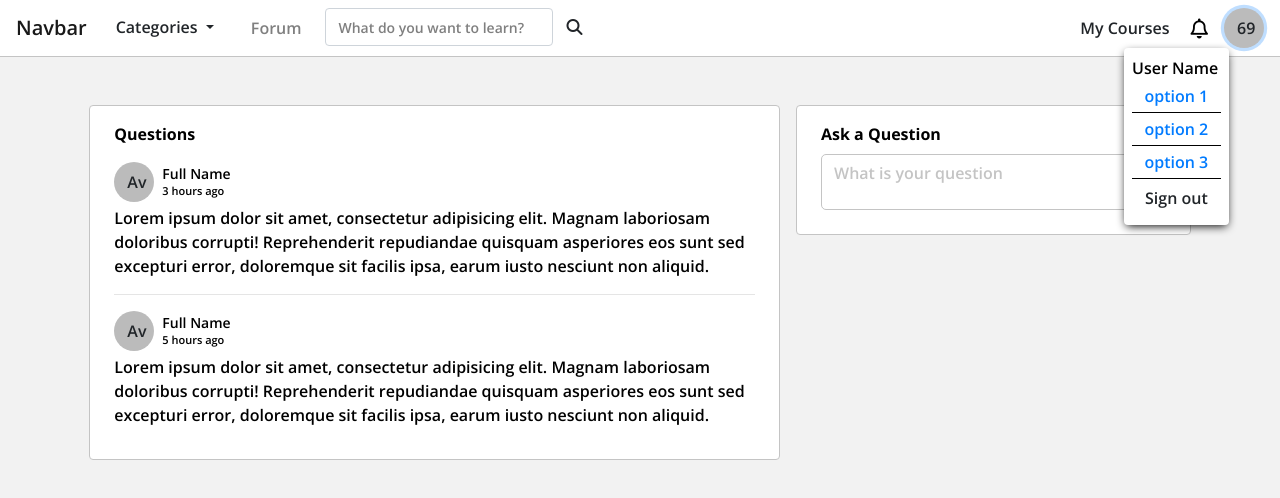
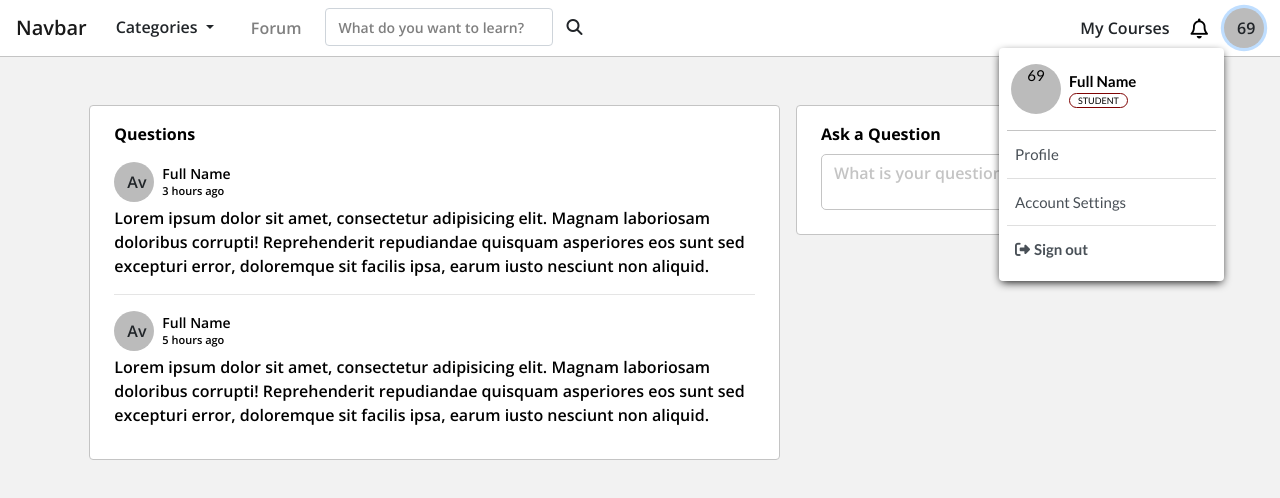
Before and after one commit to Gansukii/IskoLearning, a website: page public/forum.html in a window 1280 px wide. Both pictures are taken after a click on the button "69". Drawn offline with nearby package versions, Linux system fonts and the light colour scheme; some packages are replaced by stand-ins of ours; no server answers.

Commit message:
avatar menu design done

```diff
--- a/public/forum.html
+++ b/public/forum.html
@@ -11,7 +11,7 @@
     <link rel="stylesheet" href="src/css/nav.css">
     <!-- GOOGLE FONTS   -->
     <link rel="preconnect" href="https://fonts.gstatic.com">
-    <link href="https://fonts.googleapis.com/css2?family=Open+Sans:wght@600;700&display=swap" rel="stylesheet">
+    <link href="https://fonts.googleapis.com/css2?family=Open+Sans:wght@600;700&family=Lato:wght@400;700&display=swap" rel="stylesheet">
     <!--  FONTAWESOME  -->
     <script src="https://kit.fontawesome.com/7d591f1481.js" crossorigin="anonymous"></script>
 
@@ -58,11 +58,25 @@
                 <div class="position-relative">
                     <button class="btn avatar" id="avatar">69</button>
                     <div class="menu p-2 d-none flex-column rounded" id="menuPop">
-                        <div>User Name</div>
-                        <div class="menuOption p-1"><a href="">option 1</a></div>
-                        <div class="menuOption p-1"><a href="">option 2</a></div>
-                        <div class="menuOption p-1"><a href="">option 3</a></div>
-                        <button class="btn " id="sign-out">Sign out</button>
+                        <!--                        <div class="row d-flex p-1 p-sm-2 menuHeader">-->
+                        <div class="container w-100 d-flex align-items-center menuHeader pt-2 pb-2 pb-sm-3 px-1">
+                            <div class="menuAvatar" id="avatar">69</div>
+                            <div class="col mx-2">
+                                <div class="row menuName">
+                                    Full Name
+                                </div>
+                                <div class="row">
+                                    <span class="badge badge-pill menuBadge px-2">STUDENT</span>
+                                </div>
+                            </div>
+                        </div>
+                        <!--                        </div>-->
+                        <div class="list-group list-group-flush p-0">
+                            <a href="#" class="list-group-item list-group-item-action px-2">Profile</a>
+                            <a href="#" class="list-group-item list-group-item-action px-2">Account Settings</a>
+                            <a href="#" class="list-group-item list-group-item-action px-2" id="sign-out"><i class="fas fa-sign-out-alt mr-1"></i>Sign out</a>
+                        </div>
+
                     </div>
                 </div>
             </div>
--- a/public/src/css/nav.css
+++ b/public/src/css/nav.css
@@ -4,7 +4,7 @@ body {
     box-sizing: border-box;
     height: 100vh;
     background: #f2f2f2;
-     font-weight: 600;
+    font-weight: 600;
     font-family: 'Open Sans', sans-serif;
     color: #000000;
 
@@ -65,19 +65,45 @@ nav {
     text-align: center;
 }
 
+.menuAvatar {
+    height: 50px;
+    width: 50px;
+    background-color: #bbb;
+    border-radius: 50%;
+    display: inline-block;
+    text-align: center;
+}
+
 .menu {
     position: absolute;
     background-color: #ffffff;
-    left: -100px;
+    left: -225px;
     -webkit-box-shadow: 0px 3px 10px -2px #000000;
     box-shadow: 0px 3px 10px -2px #000000;
+    width: 225px;
     z-index: 0;
+    font-family: 'Lato', sans-serif;
+    font-size: 15px;
+    font-weight: 400;
+    color: #000000;
 
 }
 
-.menuOption {
-    border-bottom: 1px solid black;
-    text-align: center;
+.menuBadge {
+    font-size: 9px;
+    font-weight: 400;
+    border: 0.552632px solid #7F0303;
+}
+
+.menuHeader {
+    border-bottom: 0.75px solid #C4C4C4;
+}
+
+.menuName {
+    font-weight: 700;
+}
+#sign-out{
+    font-weight: 600;
 }
 
 .menuOpen {
```
Also changed, not shown: public/home.html (+21 -7 lines), public/src/css/sign.css (+0 -12 lines).
